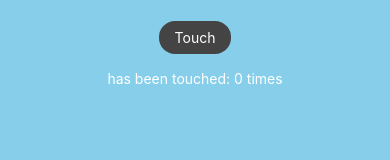
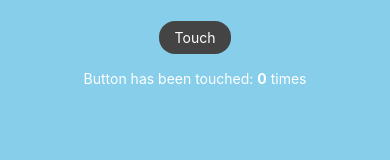
Before and after one commit to tomfinney/nativeDemo, a React Native app: screen / in a window 390 px wide. Shown: the part 227-387 px from the top of the page. Built offline with nearby package versions, Linux system fonts and the light colour scheme.

Commit message:
my great app is ready for the app store

```diff
--- a/App.js
+++ b/App.js
@@ -1,11 +1,5 @@
 import React, { useState } from "react";
-import {
-  Platform,
-  StyleSheet,
-  Text,
-  View,
-  TouchableOpacity
-} from "react-native";
+import { Text, View, TouchableOpacity } from "react-native";
 
 export default function App() {
   const [touched, setTouched] = useState(0);
@@ -40,7 +34,8 @@ export default function App() {
           <Text style={{ color: "white" }}>Touch</Text>
         </TouchableOpacity>
         <Text style={{ color: "white" }}>
-          has been touched: {touched} times
+          Button has been touched:{" "}
+          <Text style={{ fontWeight: "bold" }}>{touched}</Text> times
         </Text>
       </View>
       <View style={{ flex: 3, backgroundColor: "steelblue" }} />
```
